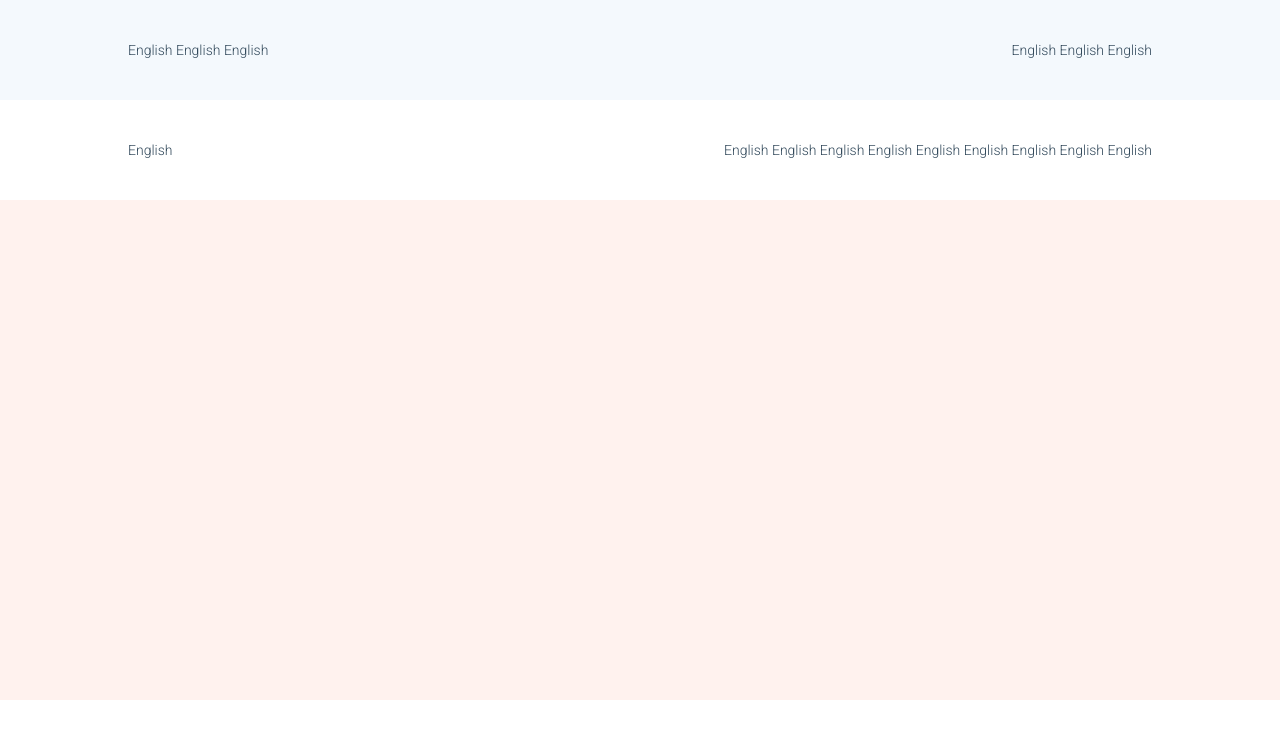
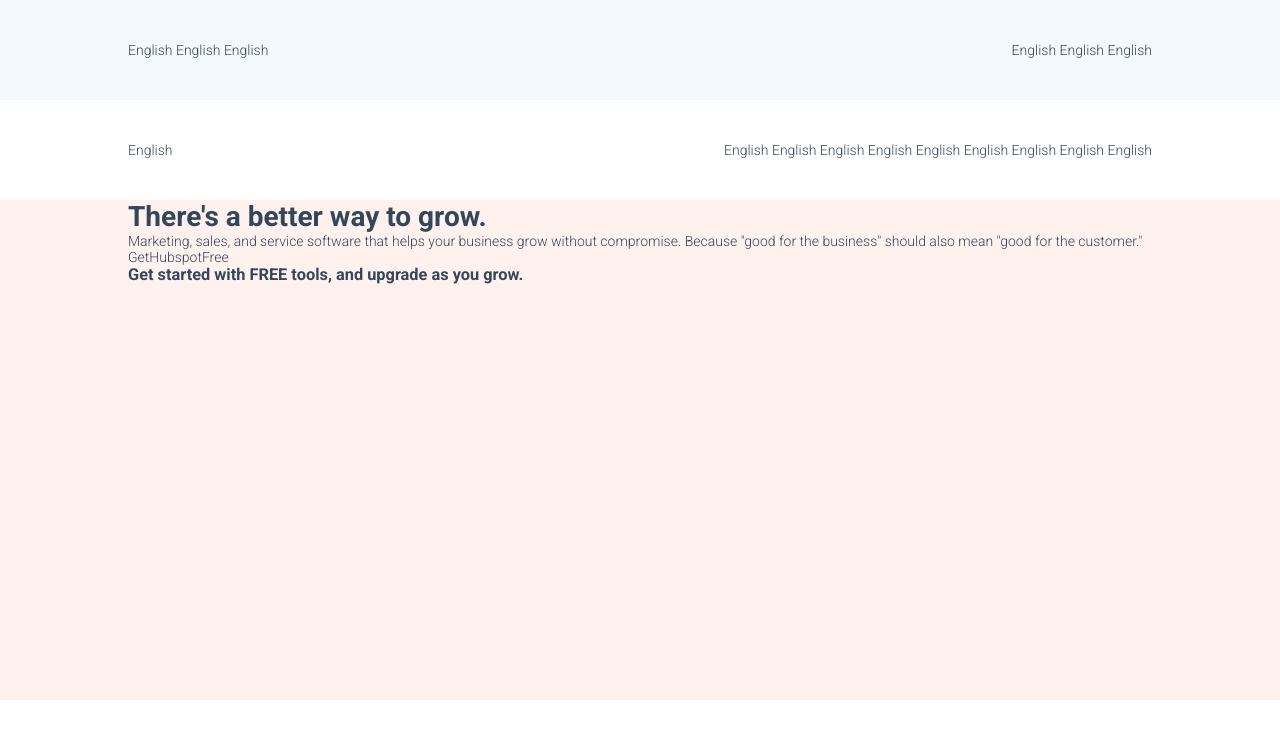
Before and after one commit to Xutrurn/htmlcss-hubspot, a plain HTML site: page index.html in a window 1280 px wide. Drawn offline with Linux system fonts and the light colour scheme.

Commit message:
4th commit

```diff
--- a/css/style.css
+++ b/css/style.css
@@ -115,6 +115,18 @@ header{
   text-align: right;
 }
 
+/* ! Jumbotron */
+.jumbotron{
+  height: 500px;
+  margin: auto;
+  width: 80%
+  /* background-color: rgb(106, 115, 222); */
+}
+
+.jumbotron h1, p, h3{
+  color: #33475b;
+}
+
 
 
 
--- a/index.html
+++ b/index.html
@@ -62,8 +62,17 @@
           </div>
         </div>
       </div>
+
+      <div class="jumbotron">
+        <div class="jumbo-info">
+          <h1>There's a better way to grow.</h1>
+          <p>Marketing, sales, and service software that helps your business grow without compromise. Because "good for the business" should also mean "good for the customer."</p>
+          <a href="#">GetHubspotFree</a>
+          <h3>Get started with FREE tools, and upgrade as you grow.</h3>
+        </div>
+      </div>
+
     </header>
-
 
 
 
```
